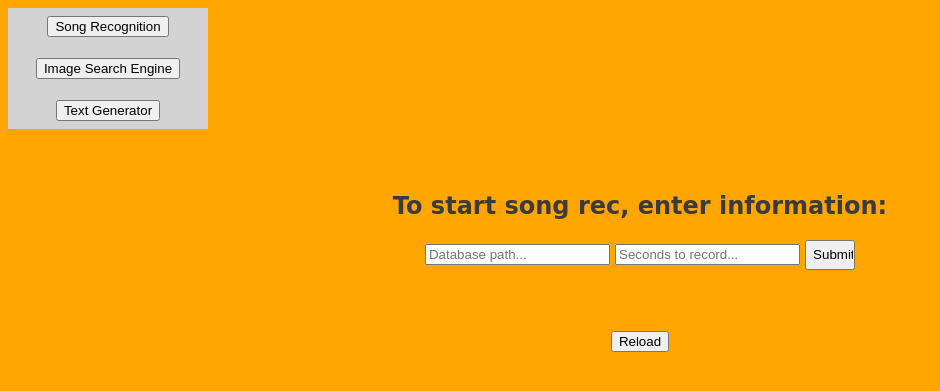
After one commit to mkhan45/CogLens, a Flask app: page /ok in a window 1280 px wide. The commit adds this page. Shown: the top 391 px of the page, without its empty margins (0-940 px from the left). Run offline with Flask 2, Linux system fonts and the light colour scheme; parts of the project's set-up code (start-up, migrations or seed data) failed here and were passed over.

Commit message:
bunch of app updates

```diff
--- a/app/app.py
+++ b/app/app.py
@@ -1,21 +1,63 @@
-import sys
+import sys, pickle
 from flask import *
+from time import sleep
 
 sys.path.append('/Users/crystal/repositories/CogLens')
 from main import search
 
+sys.path.append('/Users/crystal/repositories/Gucci-Group-Musicthing')
+from input_audio import get_mic_data, read_database_file
+from check_matches import check_matches
+
+sys.path.append('/Users/crystal/repositories/textGen')
+from text_gen import *
+
 app = Flask(__name__)
 
+#INIT
 @app.route('/', methods=["GET", "POST"])
 def index():
-    return render_template('website.html')
+    return render_template('song_rec.html', record_text="Recording...")
 
-@app.route('/submit', methods=["GET", "POST"])
-def submit():
+#NAV
+@app.route('/goto_song', methods=["GET", "POST"])
+def goto_song():
+    return index()
+
+@app.route('/goto_text', methods=["GET", "POST"])
+def goto_text():
+    return render_template('text_gen.html')
+
+@app.route('/goto_search', methods=["GET", "POST"])
+def goto_search():
+    return render_template('img_search.html')
+
+#SONG REC
+@app.route('/submit_song', methods=['GET', 'POST'])
+def submit_song_database():
+    database_name = request.args['song_database_bar']
+    database = read_database_file(str(database_name))
+    seconds = float(request.args['time_bar'])
+    mic_data = get_mic_data(seconds)
+
+    matches = check_matches(mic_data, database.dictionary)
+
+    if matches != -1:
+        return render_template('song_rec.html', info_text=database.id_to_name[matches], record_text="")
+    else:
+        return render_template('song_rec.html', info_text='Song not recognized.', record_text="")
+
+@app.route('/ok', methods=["GET", "POST"])
+def ok():
+    return render_template('song_rec.html', info_text="", record_text="Recording...")
+
+#IMAGE SEARCH
+@app.route('/submit_search', methods=["GET", "POST"])
+def submit_search():
     if request.method == "GET":
-        user_input = request.args["bar"]
+        user_input = request.args["search_bar"]
         urls = search(str(user_input))
-    return render_template('website.html',
+    return render_template('img_search.html',
     image_url0=assign_if_exist(0, urls),
     image_url1=assign_if_exist(1, urls),
     image_url2=assign_if_exist(2, urls),
@@ -30,7 +72,18 @@ def assign_if_exist(ind:0, urls:list):
         return urls[ind]
     return 'https://cdn.pixabay.com/photo/2015/12/22/04/00/photo-1103595_640.png'
 
+#TEXT GEN
+database1 = dict()
+
+with open('/Users/crystal/repositories/textGen/text_model_11.pkl', 'rb') as f:
+    lm11 = pickle.load(f) #lm11?
+@app.route('/submit_num_words', methods=["GET", "POST"])
+def submit_num_words():
+    return render_template('text_gen.html', gen_text=generate_text(lm11, 11, 500))
+
 app.run(debug=True)
 
 #TO VIEW WEBSITE< RUN THIS PROGRAM AND THEN PUT THIS IN YOUR NAV BAR:
 #http://localhost:5000
+#OR, IF THAT DOESN'T WORK
+#http://127.0.0.1:5000
--- /dev/null
+++ b/app/static/script.js
@@ -0,0 +1,11 @@
+function test() {
+    alert('Yeah!')
+}
+function wait() {
+    setTimeout(function() {}, 1000);
+}
+function startRecord() {
+    document.getElementById('record').style.visibility = "visible";
+    seconds = document.getElementById('time_bar').value;
+    setTimeout(show_ok, 1000*seconds + 4000)
+}
--- a/app/static/styles/style.css
+++ b/app/static/styles/style.css
@@ -3,14 +3,34 @@ html {
 }
 
 body {
-    background: lightblue;
+    background: orange;
     color: #3b3b3d;
     text-align: center;
+}
+.navbar ul {
+    list-style-type: none;
+    margin: 0;
+    padding: 0;
+    width: 200px;
+    background-color: lightgray;
+}
+.tab {
+    padding: 8px 8px 8px 8px;
+    margin: 5px 5px 5px 5px;
+}
+#ok_button {
+    visibility: visible;
+}
+#record {
+    visibility: hidden;
+}
+#result {
+    color: darkblue;
 }
 #pickle {
     margin-top: 150px;
 }
-#bar {
+#img_search_bar {
     height: 30px;
     width: 300px;
 }
--- /dev/null
+++ b/app/templates/song_rec.html
@@ -0,0 +1,44 @@
+<!DOCTYPE HTML>
+
+<html>
+    <head>
+        <link rel="stylesheet" type ="text/css" href="static/styles/style.css">
+        <link rel=icon href='https://img.icons8.com/metro/1600/search.png'>
+        <!--'{{ url_for("static", filename="script.js") }}'-->
+        <title> Song Recognition </title>
+    </head>
+    <body>
+        <div class='navbar'>
+            <ul>
+                <div class="tab">
+                    <form action='/goto_song'>
+                        <input id='song_tab' type="submit" value="Song Recognition"/>
+                    </form>
+                </div>
+                <div class="tab">
+                    <form action='/goto_search'>
+                        <input id='search_tab' type="submit" value="Image Search Engine"/>
+                    </form>
+                </div>
+                <div class="tab">
+                    <form action='/goto_text'>
+                        <input id='text_tab' type="submit" value="Text Generator"/>
+                    </form>
+                </div>
+            </ul>
+        </div>
+        <br></br>
+        <h2>To start song rec, enter information: </h2>
+        <form action="/submit_song">
+            <input id="song_database_bar" name="song_database_bar" type="text" method="POST" action="/" placeholder="Database path..."/>
+            <input id="time_bar" name="time_bar" type="text" method="POST" action="/" placeholder="Seconds to record..."/>
+            <input id="button" type="submit" onclick="startRecord();"/>
+        </form>
+        <h3 id='record'>{{record_text}}</h3>
+        <h1 id='result' name='result'>{{info_text}}</h1>
+        <form action="/ok">
+            <input id="ok_button" type="submit" value="Reload">
+        </form>
+        <script type='text/javascript' src="static/script.js"></script>
+    </body>
+</html>
--- a/train_model_dummy.py
+++ b/train_model_dummy.py
@@ -20,8 +20,4 @@ def find_matches(embedding):
 
     modelled_images = np.load('/Users/crystal/repositories/CogLens/modelled_images.npy')
     dists = mg.einsum("ij,ij -> i", modelled_images, embedding)
-    #dists = np.argsort(dists)[::-1]
-    #dists = dists[:8]
-    for d in dists:
-        print(d)
     return keys_array[dists > 0.32].flatten()
```
Also changed, not shown: app/ignore.js (deleted, +0 -13 lines), app/templates/img_search.html (added, +46 -0 lines), app/templates/navbar.html (added, +19 -0 lines), app/templates/text_gen.html (added, +35 -0 lines), app/templates/website.html (deleted, +0 -25 lines), app/static/display.js (added), new_thing.py (renamed from new.py), 4 other files.
